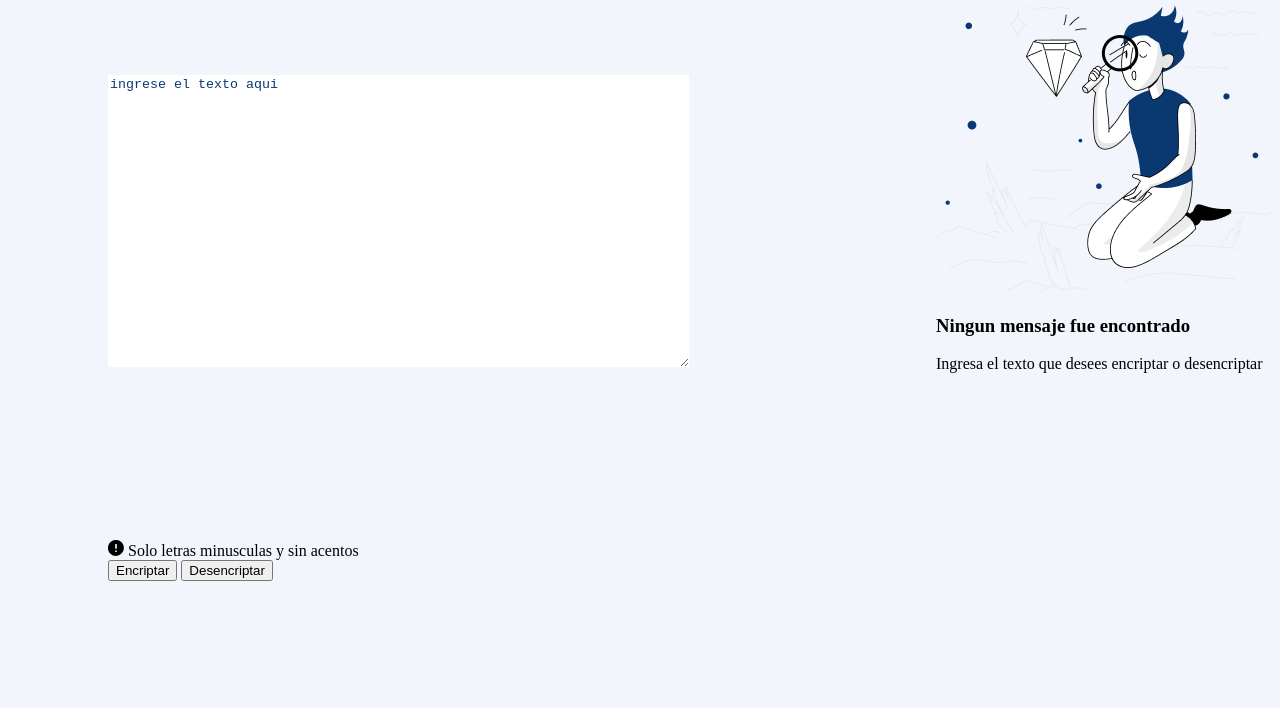
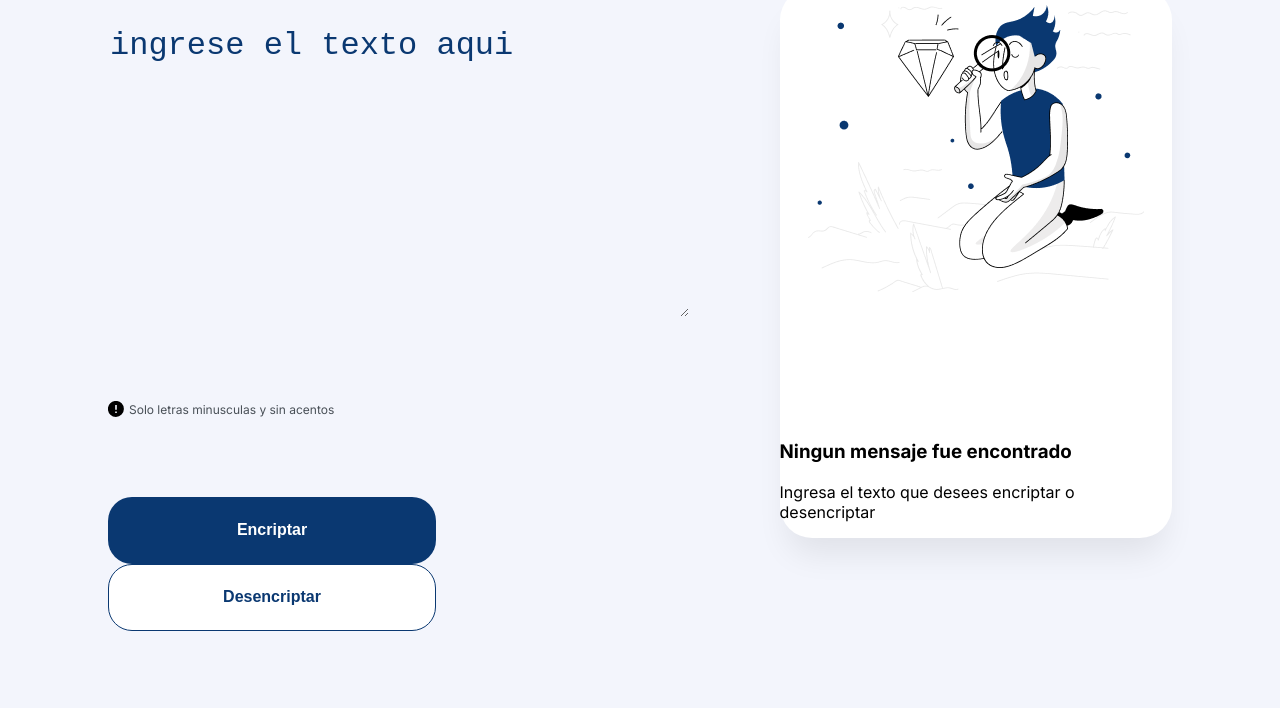
Before and after one commit to mapulgarin2/Encriptador, a plain HTML site: page index.html in a window 1280 px wide. Shown: the part 92-800 px from the top of the page. Drawn offline with Linux system fonts and the light colour scheme.

Commit message:
Se han modificado el archivo index.html y se ingresan estilos en style.css

```diff
--- a/index.html
+++ b/index.html
@@ -18,9 +18,9 @@
     <main>
         <form class="form">
             <textarea class="text-area" placeholder="Ingrese el texto aqui" cols="30" rows="10" id=""></textarea>
+            <div class="alert"><img src="./assets/zondicons--exclamation-solid.svg" alt="icono de alerta" class="alert__img"><span> Solo letras minusculas y sin acentos</span>
+            </div>
             <div class="btn_container">
-                <div class="alert"><img src="./assets/zondicons--exclamation-solid.svg" alt="icono de alerta"><span> Solo letras minusculas y sin acentos</span>
-                </div>
                 <input type="submit" class="btn-encriptar" value="Encriptar">
                 <input type="submit" class="btn-desencriptar" value="Desencriptar">
             </div>
--- a/style.css
+++ b/style.css
@@ -1,5 +1,10 @@
+:root {
+    --onecolor : #0A3871;
+    --secondcolor : #495057;
+}
 body{
     background-color: #f3f5fc;
+    font-family: 'Inter', sans-serif;
 }
 main{
     display: flex;
@@ -22,10 +27,65 @@ header img{
 }
 
 .text-area{
+    background: transparent;
     width: 577px;
     height: 288px;
     border: none;
-    color: #0a3871;
+    color: var(--onecolor);
+    font-size: 32px;
+    outline: none;
     text-transform: lowercase;
 }
-::placeholder { color: #0a3871; }
+::placeholder { color: var(--onecolor); }
+
+.alert{
+    display: flex;
+    align-items: center;
+    margin-top: 10px;
+    margin-bottom: 5px;
+    color: var(--secondcolor);
+    font-size: 12px;
+}
+
+.alert__img{
+    width: 16px;
+    height: 16px;
+    margin-right: 5px;
+}
+
+
+
+.btn-encriptar{
+    width: 328px;
+    height: 67px;
+    background-color: var(--onecolor);
+    border-radius: 24px;
+    border: none;
+    color: white;
+    font-size: 16px;
+    font-weight: 600;
+    margin-right: 24px;
+}
+.btn-desencriptar{
+    width: 328px;
+    height: 67px;
+    background-color: white;
+    border-radius: 24px;
+    border: 1px solid var(--onecolor);
+    color: var(--onecolor);
+    font-size: 16px;
+    font-weight: 600;
+
+}
+.aside{
+    display: flex;
+    flex-direction: column;
+    align-items: center;
+    justify-content: space-between;
+    width: 400px;
+    height: 550px;
+    margin-right: 100px;
+    background-color: white;
+    box-shadow: 0px 24px 32px -8px rgba(0, 0, 0, 0.08);
+    border-radius: 32px;
+}
```
